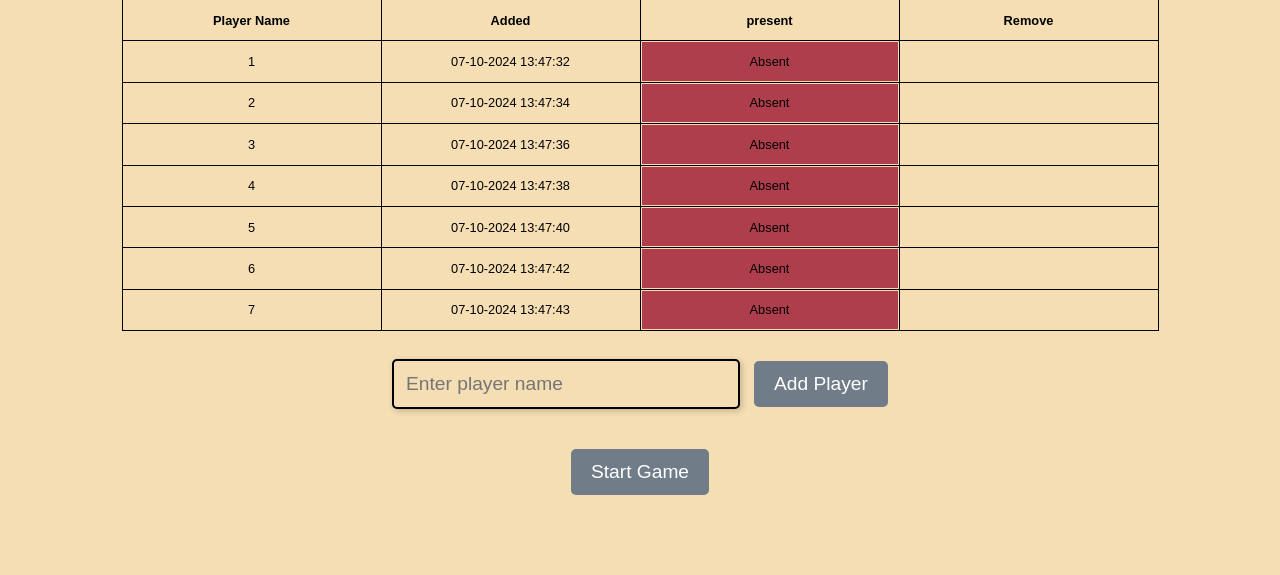
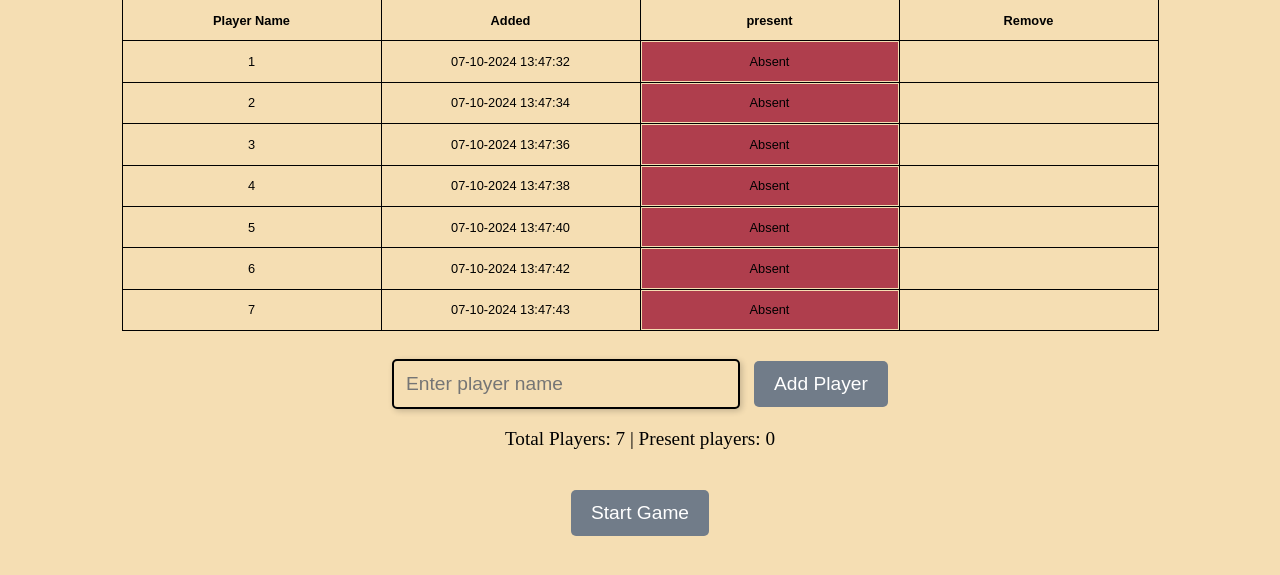
Before and after one commit to Fubiii11/Dart_tournament, a Flask app: page / in a window 1280 px wide. Shown: the part 202-777 px from the top of the page. Run offline with Flask 3, Linux system fonts and the light colour scheme; data comes from the database, SQL or seed files in the repository; both versions use the stored data as it was after the commit.

Commit message:
added a player counter

```diff
--- a/app.py
+++ b/app.py
@@ -44,7 +44,15 @@ def index():
         players = Dart.query.order_by(Dart.date_created).all()
         for player in players:
             player.date_created = convert_utc_to_zurich(player.date_created)
-        return render_template("index.html", players=players)
+
+        #count the players
+        total_players = Dart.query.count()
+
+        present_players = Dart.query.filter_by(present=True).count()
+
+
+
+        return render_template("index.html", players=players, total_players=total_players, present_players=present_players)
 
 @app.route("/delete/<int:id>", methods=["POST"])
 def delete_player(id):
--- a/templates/index.html
+++ b/templates/index.html
@@ -52,6 +52,10 @@
         <input type="text" name="player" id="player" placeholder="Enter player name" required>
         <input type="submit" value="Add Player">
     </form>
+    <!-- player coutner -->
+     <p class="center_text">
+        Total Players: {{ total_players }} | Present players: {{ present_players}}
+     </p>
     <!-- Start game -->
     <form action="{{ url_for('start_game') }}" method="GET" class="start_game">
         <input type="submit" value="Start Game">
```
Also changed, not shown: instance/test.db.
